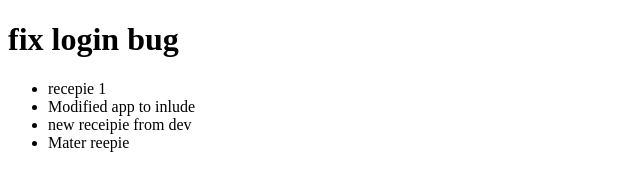
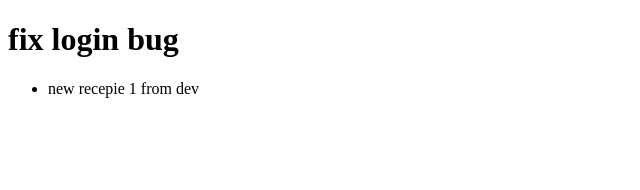
Before and after one commit to awesomeahmad/persian-art, a website built with webpack: page src/template.html in a window 1280 px wide. Shown: the whole page, without its empty margins (0-640 px from the left). Built offline with nearby package versions, Linux system fonts and the light colour scheme.

Commit message:
modified main dev

```diff
--- a/src/template.html
+++ b/src/template.html
@@ -9,10 +9,8 @@
 <body>
     <h1>fix login bug</h1>
     <ul>
-        <li>recepie 1</li>
-        <li>Modified app to inlude </li>
-        <li>new receipie from dev</li>
-        <li>Mater reepie </li>
+        <li> new recepie 1 from dev</li>
+
     </ul>
 </body>
 </html>
```
